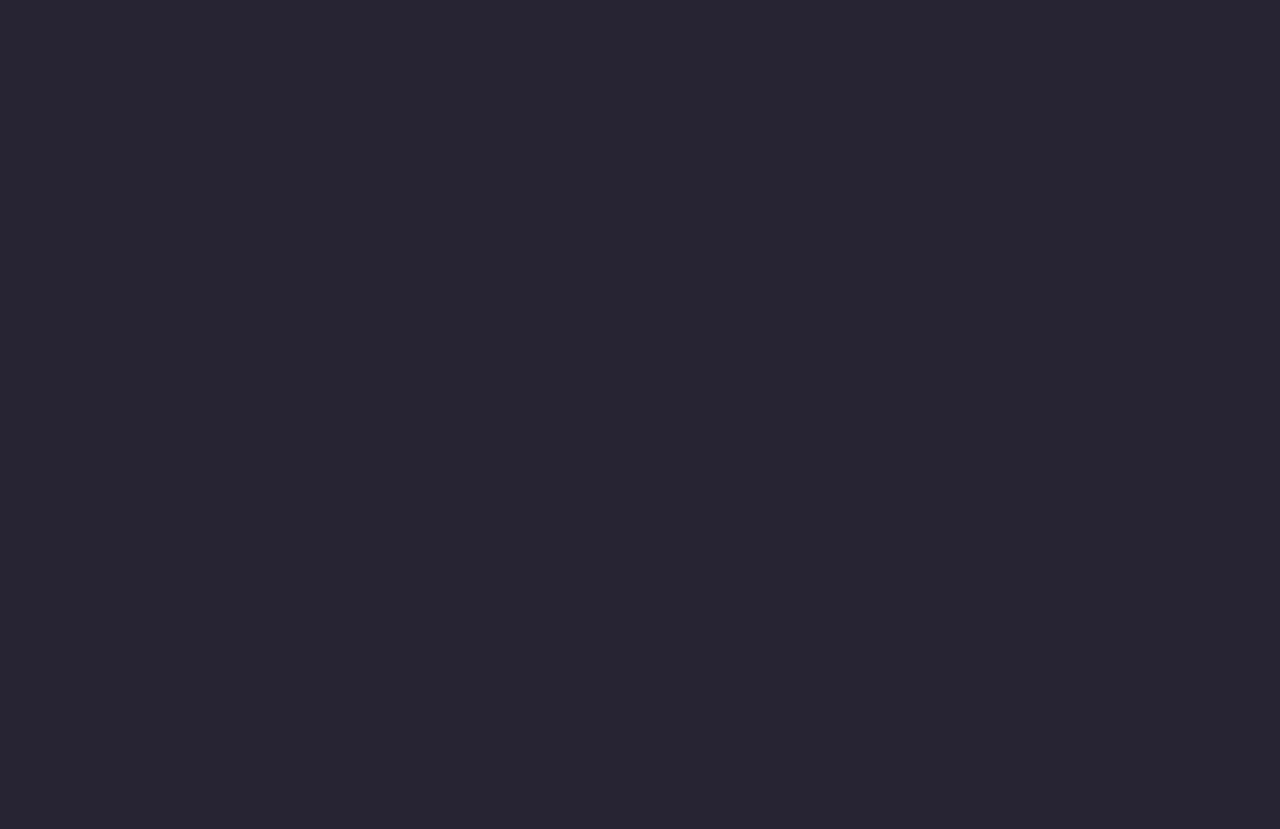
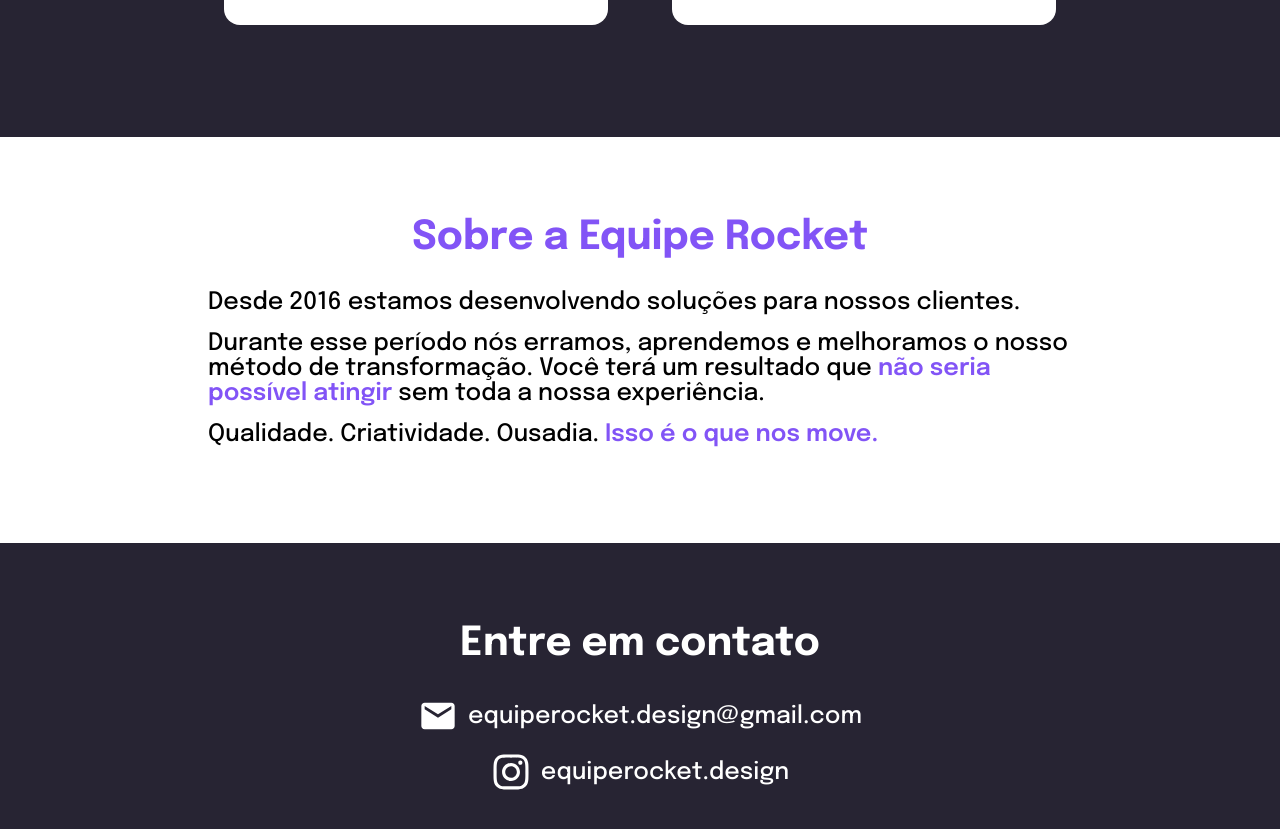
Before and after one commit to Murilo-V/equipe-rocket-design, a React (Create React App) app: page / in a window 1280 px wide. Shown: the part 2000-2829 px from the top of the page. Before the commit the page ends 1417 px from the top, so only its background shows below. Built offline with nearby package versions, Linux system fonts and the light colour scheme.

Commit message:
feat: about and contact sections

```diff
--- a/src/App.tsx
+++ b/src/App.tsx
@@ -1,7 +1,12 @@
 import Navbar from "./components/Navbar";
 import MainStyle from "./style";
-import { MdOndemandVideo, MdSmartphone, MdBrush } from "react-icons/md";
-import { FaBullhorn } from "react-icons/fa";
+import {
+  MdOndemandVideo,
+  MdSmartphone,
+  MdBrush,
+  MdEmail,
+} from "react-icons/md";
+import { FaBullhorn, FaInstagram } from "react-icons/fa";
 
 function App() {
   return (
@@ -55,6 +60,7 @@ function App() {
         <h2>Serviços disponíveis</h2>
         <div>
           <div>
+            <div>
               <MdOndemandVideo color="#fff" size={100} />
               <p>Edição de vídeos</p>
             </div>
@@ -62,6 +68,8 @@ function App() {
               <FaBullhorn color="#fff" size={100} />
               <p>Criação de anúncios</p>
             </div>
+          </div>
+          <div>
             <div>
               <MdBrush color="#fff" size={100} />
               <p>Vinhetas / Introduções</p>
@@ -72,8 +80,48 @@ function App() {
             </div>
           </div>
         </div>
+      </div>
       <div id="portfolio" className="portfolio">
         <h2>Nosso portfólio</h2>
+        <div>
+          <div></div>
+          <div></div>
+        </div>
+        <div>
+          <div></div>
+          <div></div>
+        </div>
+      </div>
+      <div id="about" className="about">
+        <h2>Sobre a Equipe Rocket</h2>
+        <div style={{ width: "80%", margin: "auto" }}>
+          <p>Desde 2016 estamos desenvolvendo soluções para nossos clientes.</p>
+          <p>
+            Durante esse período nós erramos, aprendemos e melhoramos o nosso
+            método de transformação. Você terá um resultado que{" "}
+            <span style={{ fontWeight: 600, color: "#8254f6" }}>
+              não seria possível atingir
+            </span>{" "}
+            sem toda a nossa experiência.
+          </p>
+          <p>
+            Qualidade. Criatividade. Ousadia.{" "}
+            <span style={{ fontWeight: 600, color: "#8254f6" }}>
+              Isso é o que nos move.
+            </span>
+          </p>
+        </div>
+      </div>
+      <div id="contact" className="contact">
+        <h2>Entre em contato</h2>
+        <p>
+          <MdEmail style={{ marginRight: 10 }} size={40} />
+          equiperocket.design@gmail.com
+        </p>
+        <p>
+          <FaInstagram size={40} style={{ marginRight: 10 }} />
+          equiperocket.design
+        </p>
       </div>
     </MainStyle>
   );
--- a/src/components/Navbar/index.tsx
+++ b/src/components/Navbar/index.tsx
@@ -8,8 +8,8 @@ const Navbar = () => {
       <div>
         <a href="#services">Serviços</a>
         <a href="#portfolio">Portfólio</a>
-        <a href="#services">Sobre a Equipe Rocket</a>
-        <a href="#services">Contato</a>
+        <a href="#about">Sobre a Equipe Rocket</a>
+        <a href="#contact">Contato</a>
       </div>
     </NavbarStyle>
   );
--- a/src/style.ts
+++ b/src/style.ts
@@ -61,20 +61,19 @@ const MainStyle = styled.div`
   .services {
     background-color: #966dfd;
     padding-top: 5rem;
-    height: 64vh;
+    height: 70vh;
 
     div {
-      display: grid;
-      grid-template-columns: 1fr 1fr;
-      width: 70%;
-      margin: 1rem auto;
+      display: flex;
+      justify-content: center;
+      align-items: center;
 
       div {
         display: flex;
         flex-direction: column;
         align-items: center;
         justify-content: center;
-        margin: 1rem;
+        margin: 2rem;
       }
     }
 
@@ -93,13 +92,67 @@ const MainStyle = styled.div`
 
   .portfolio {
     background-color: #272433;
-    padding: 2rem;
+    padding: 5rem;
 
     h2 {
       color: #8254f6;
       text-align: center;
       font-size: 30pt;
     }
+
+    div {
+      display: flex;
+      align-items: center;
+      justify-content: center;
+
+      div {
+        background-color: #fff;
+        width: 24rem;
+        height: 14rem;
+        margin: 2rem;
+        border-radius: 1rem;
+      }
+    }
+  }
+
+  .about {
+    background-color: #fff;
+    padding: 5rem;
+
+    h2 {
+      color: #8254f6;
+      text-align: center;
+      font-size: 30pt;
+      margin-bottom: 2rem;
+    }
+
+    p {
+      margin: 1rem;
+      font-size: 18pt;
+      font-weight: 500;
+    }
+  }
+
+  .contact {
+    background-color: #272433;
+    padding: 5rem;
+
+    h2 {
+      color: #fff;
+      text-align: center;
+      font-size: 30pt;
+      margin-bottom: 2rem;
+    }
+
+    p {
+      margin: 1rem;
+      color: white;
+      font-size: 18pt;
+      font-weight: 500;
+      display: flex;
+      align-items: center;
+      justify-content: center;
+    }
   }
 `;
 
```
Lines whose indentation alone changed are shown as unchanged.
